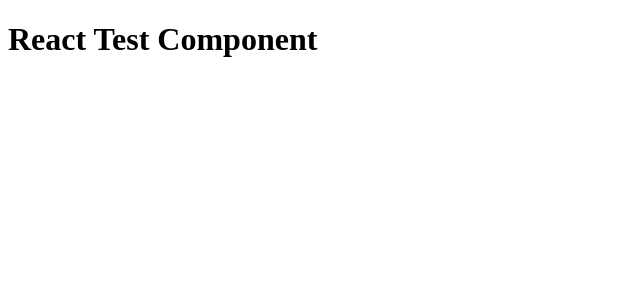
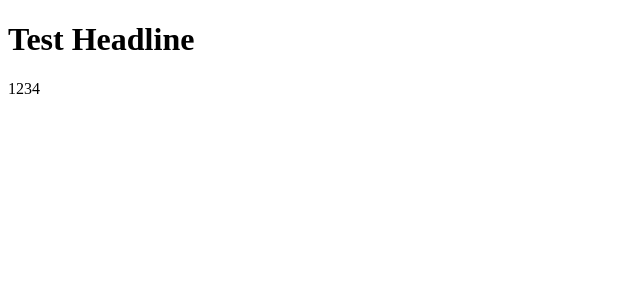
Before and after one commit to hirdbluebird/music-list, a React app: page / in a window 1280 px wide. Shown: the top 300 px of the page, without its empty margins (0-640 px from the left). Built offline with nearby package versions, Linux system fonts and the light colour scheme; the HTML template or start-up script is replaced by a standard one.

Commit message:
using props in react, lesson 26

```diff
--- a/src/index.jsx
+++ b/src/index.jsx
@@ -3,6 +3,6 @@ import { render } from 'react-dom';
 import TestComponent from './testcomponent';
 
 render(
-  <TestComponent />,
+  <TestComponent headline="Test Headline" count={1234} showCount />,
   document.querySelector('#react-app'),
 );
--- a/src/testcomponent.jsx
+++ b/src/testcomponent.jsx
@@ -1,9 +1,11 @@
 import React from 'react';
 
-export default function testComponent() {
+export default function testComponent(props) {
+  const { headline, count, showCount } = props;
   return (
     <div>
-      <h1>React Test Component</h1>
+      <h1>{headline}</h1>
+      { showCount ? <p>{count}</p> : null}
     </div>
   );
 }
```
Also changed, not shown: public/javascript/build.js, 1 other file (tests, documents, lock files or other folders).
